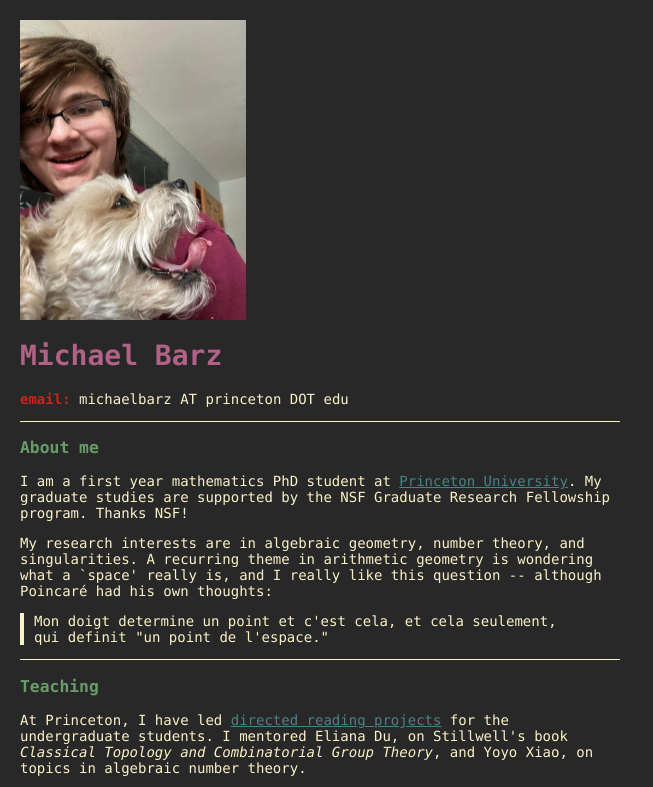
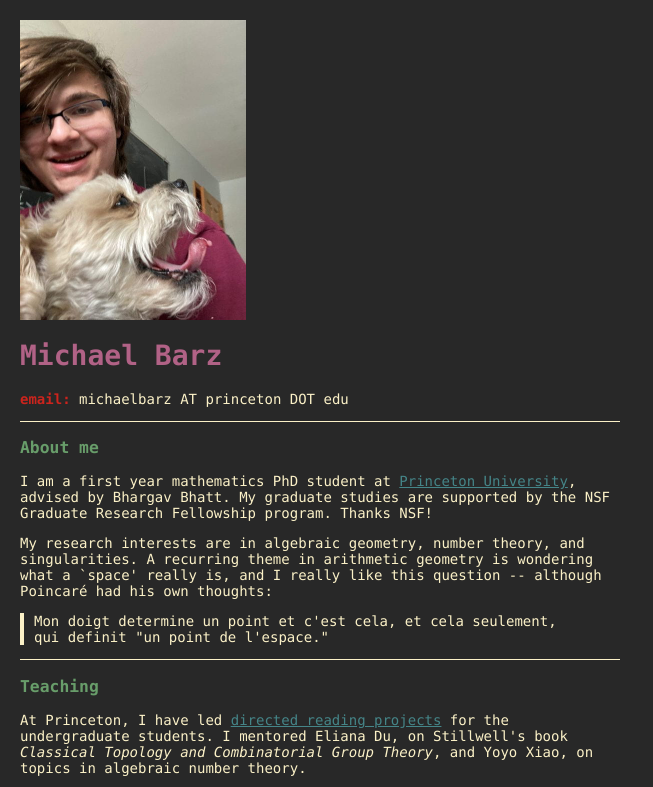
Before and after one commit to michael-thomas-barz/michael-thomas-barz.github.io, a plain HTML site: page index.html in a window 1280 px wide. Shown: the top 787 px of the page, without its empty margins (0-653 px from the left). Drawn offline with Linux system fonts and the light colour scheme.

Commit message:
Update index.html

```diff
--- a/index.html
+++ b/index.html
@@ -106,7 +106,7 @@
     <p><b style="color: #cc241d;">email: </b>michaelbarz AT princeton DOT edu</p>
     <hr>
     <h3>About me</h3>
-    <p>I am a first year mathematics PhD student at <a href="https://www.math.princeton.edu">Princeton University</a>. My graduate studies are supported by the NSF Graduate Research Fellowship program. Thanks NSF!</p>
+    <p>I am a first year mathematics PhD student at <a href="https://www.math.princeton.edu">Princeton University</a>, advised by Bhargav Bhatt. My graduate studies are supported by the NSF Graduate Research Fellowship program. Thanks NSF!</p>
     <p>My research interests are in algebraic geometry, number theory, and singularities. A recurring theme in arithmetic geometry is wondering what a `space' really is, and I really like this question -- although Poincaré had his own thoughts:</p>
     <blockquote>Mon doigt determine un point et c'est cela, et cela seulement, qui definit "un point de l'espace."</blockquote>
     <hr>
```
